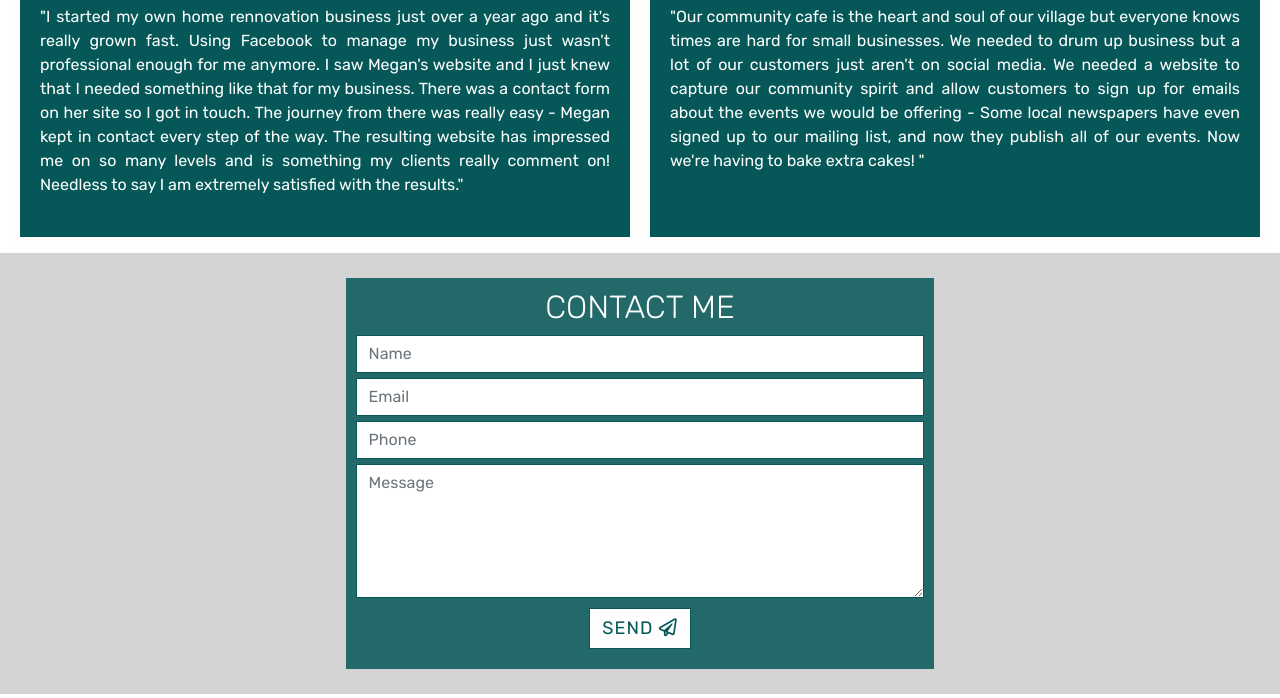
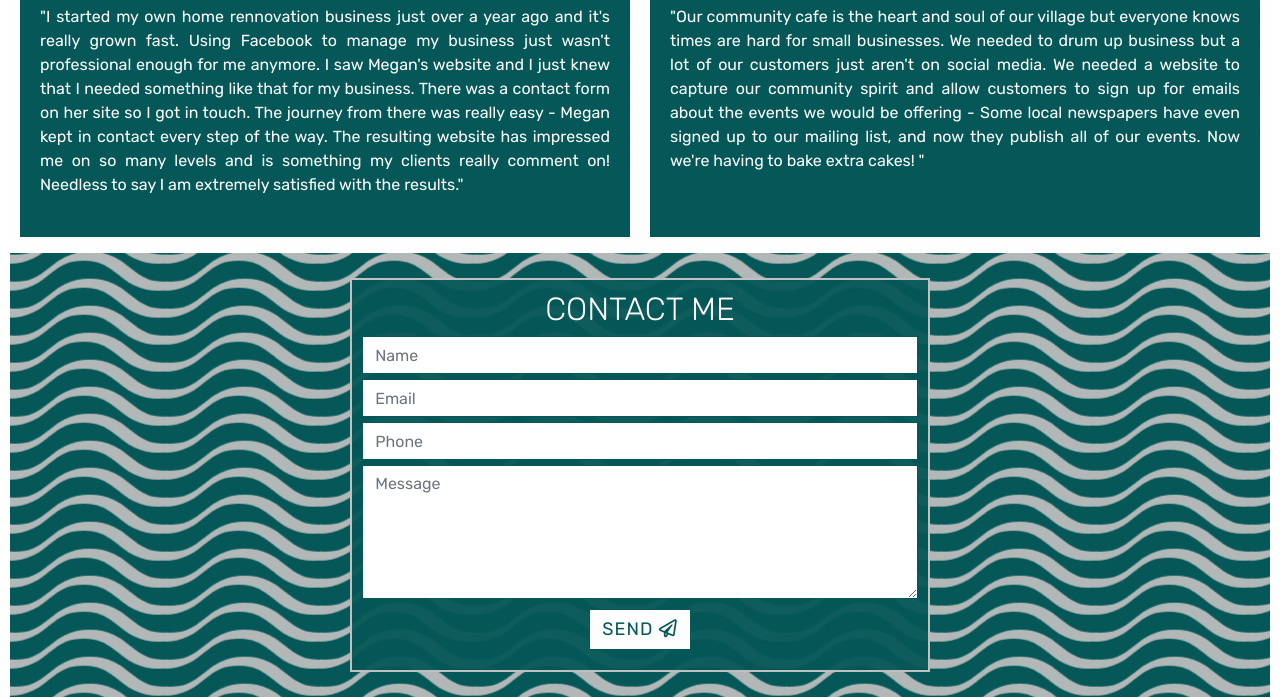
Before and after one commit to mvmolloy/milestone-project-1, a plain HTML site: page index.html in a window 1280 px wide. Shown: the part 2315-3013 px from the top of the page. Drawn offline with nearby package versions, Linux system fonts and the light colour scheme.

Commit message:
adding background tile to contact container

```diff
--- a/assets/css/style.css
+++ b/assets/css/style.css
@@ -475,9 +475,10 @@ text-align: center;
     text-align: justify;
 }
 /*-------------------------------------------------------------------------------------Contact*/
-
-.contact-filler-col {
-background-color: lightgray;
+.contact-container {
+    background-image: url("../images/contactbg-tile.png");
+    background-repeat: repeat;
+    margin: 10px;
 }
 
 .contact-header {
@@ -493,8 +494,9 @@ text-align: center;
     margin: 4%;
     text-align: center;
     color: white;
-    background-color: rgba(6, 88, 88, 0.85);
+    background-color: rgba(6, 88, 88, 0.95);
     padding: 10px;
+    border: 2px solid #C0C0C0;
 }
 
 .contact-form:hover {
```
Also changed, not shown: assets/images/contactbg-tile.png (added).
